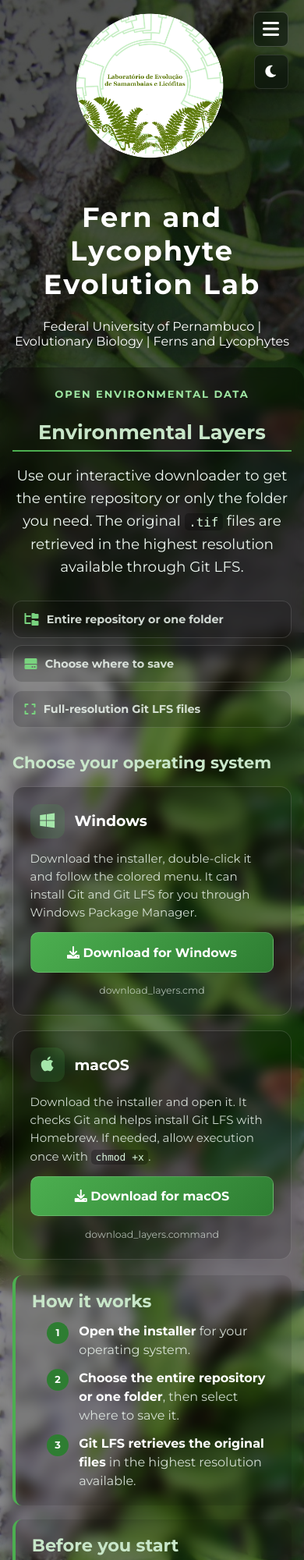
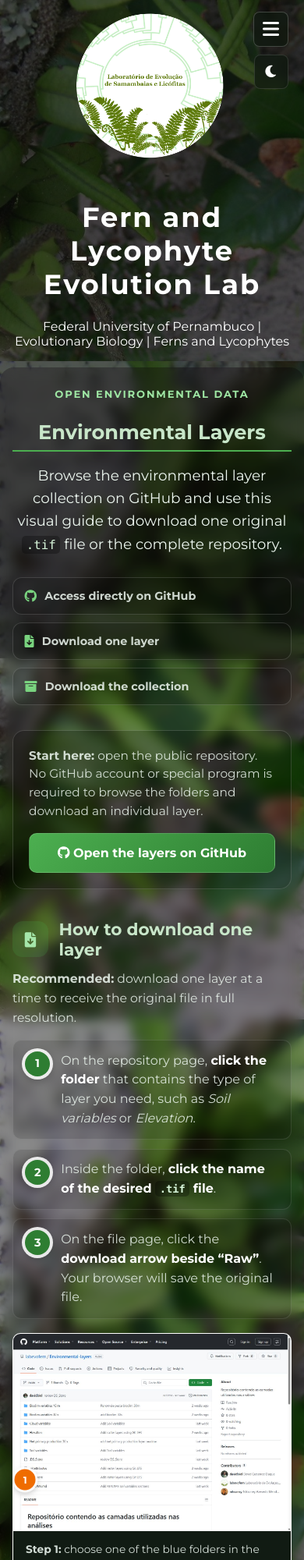
Before and after one commit to labevofern/sitelab, a plain HTML site: page camadas.html in a window 390 px wide. Shown: the top 2000 px of the page at 78% size. Drawn offline with Linux system fonts and the light colour scheme.

Commit message:
Atualizacao do site

```diff
--- a/camadas.html
+++ b/camadas.html
@@ -4,7 +4,7 @@
     <meta charset="UTF-8">
     <meta name="viewport" content="width=device-width, initial-scale=1.0">
     <title>Environmental Layers | Fern and Lycophyte Evolution Lab</title>
-    <meta name="description" content="Download the laboratory's environmental layers in full resolution with Git LFS for Windows or macOS.">
+    <meta name="description" content="Step-by-step visual guide to browse and download the laboratory's environmental layers directly from GitHub.">
     <link rel="icon" type="image/png" href="/sitelab/favicon.png">
     <link href="https://fonts.googleapis.com/css2?family=Montserrat:wght@400;700&family=Roboto:wght@400;500&display=swap" rel="stylesheet">
     <link rel="stylesheet" href="https://cdnjs.cloudflare.com/ajax/libs/font-awesome/6.0.0-beta3/css/all.min.css">
@@ -215,58 +215,149 @@
             font-size: 1.3rem;
             text-align: left;
         }
-        .download-grid {
+        .repository-cta {
             display: grid;
-            grid-template-columns: repeat(2, minmax(0, 1fr));
-            gap: 1.15rem;
-            margin-bottom: 1.25rem;
-        }
-        .download-card {
-            display: flex;
-            flex-direction: column;
-            align-items: flex-start;
-            gap: 0.85rem;
-            padding: 1.35rem;
+            grid-template-columns: minmax(0, 1fr) auto;
+            gap: 1rem;
+            align-items: center;
+            padding: 1.25rem;
+            margin: 0 0 2rem;
             border: 1px solid rgba(255,255,255,0.15);
             border-radius: 15px;
             background: linear-gradient(145deg, rgba(0,0,0,0.24), rgba(0,0,0,0.12));
-            box-sizing: border-box;
         }
-        .platform-heading {
+        .repository-cta p {
+            margin: 0;
+            color: var(--text-muted);
+            font-size: 0.96rem;
+            line-height: 1.55;
+            text-align: left;
+        }
+        .repository-cta .btn { width: auto; min-width: 220px; }
+        .guide-section {
+            margin-top: 2.4rem;
+            scroll-margin-top: 90px;
+        }
+        .guide-heading {
             display: flex;
             align-items: center;
-            gap: 0.8rem;
+            gap: 0.85rem;
+            margin-bottom: 0.7rem;
         }
-        .platform-icon {
+        .guide-heading h3 {
+            flex: 1;
+            margin: 0;
+            padding: 0;
+            border: 0;
+            text-align: left;
+            font-size: 1.35rem;
+        }
+        .guide-icon {
             display: inline-flex;
             align-items: center;
             justify-content: center;
-            width: 44px;
-            height: 44px;
-            flex: 0 0 44px;
-            border-radius: 12px;
-            background: rgba(76,175,80,0.16);
+            width: 46px;
+            height: 46px;
+            flex: 0 0 46px;
+            border-radius: 13px;
+            background: rgba(76,175,80,0.18);
             color: #a5e6aa;
-            font-size: 1.35rem;
+            font-size: 1.2rem;
         }
-        .download-card h4 {
+        .guide-intro {
+            margin: 0 0 1rem !important;
+            color: var(--text-muted);
+            font-size: 0.98rem !important;
+            text-align: left !important;
+        }
+        .guide-steps {
+            display: grid;
+            gap: 0.7rem;
+            margin: 0 0 1.15rem;
+            padding: 0;
+            list-style: none;
+        }
+        .guide-steps li {
+            display: grid;
+            grid-template-columns: 34px 1fr;
+            gap: 0.75rem;
+            align-items: start;
+            padding: 0.85rem 0.95rem;
+            border: 1px solid rgba(255,255,255,0.11);
+            border-radius: 11px;
+            background: rgba(0,0,0,0.13);
+            color: var(--text-muted);
+            line-height: 1.55;
+        }
+        .guide-steps strong { color: #fff; }
+        .guide-step-number,
+        .screenshot-marker {
+            display: inline-flex;
+            align-items: center;
+            justify-content: center;
+            width: 32px;
+            height: 32px;
+            border-radius: 50%;
+            background: #2e7d32;
+            color: #fff;
+            font-size: 0.9rem;
+            font-weight: 700;
+            box-shadow: 0 0 0 4px rgba(255,255,255,0.88), 0 4px 14px rgba(0,0,0,0.35);
+            box-sizing: border-box;
+        }
+        .screenshot-frame {
+            position: relative;
             margin: 0;
-            color: #fff;
-            font-size: 1.18rem;
+            overflow: hidden;
+            border: 1px solid rgba(255,255,255,0.18);
+            border-radius: 14px;
+            background: #fff;
+            box-shadow: 0 10px 28px rgba(0,0,0,0.28);
         }
-        .download-card p {
-            margin: 0;
-            color: var(--text-muted);
-            font-size: 0.94rem;
-            line-height: 1.55;
+        .screenshot-frame img {
+            display: block;
+            width: 100%;
+            height: auto;
+        }
+        .screenshot-frame figcaption {
+            padding: 0.8rem 1rem;
+            background: rgba(8,18,10,0.96);
+            color: rgba(237,247,240,0.88);
+            font-size: 0.86rem;
+            line-height: 1.5;
             text-align: left;
         }
-        .download-card .btn { margin-top: auto; }
-        .file-note {
-            width: 100%;
-            color: rgba(237,247,240,0.68) !important;
-            font-size: 0.78rem !important;
-            text-align: center !important;
+        .screenshot-marker {
+            position: absolute;
+            z-index: 2;
+            transform: translate(-50%, -50%);
+            background: #ef6c00;
+        }
+        .marker-folder { left: 4.3%; top: 58.3%; }
+        .marker-file-download { left: 91.1%; top: 45.9%; }
+        .marker-code { left: 68%; top: 30.9%; }
+        .marker-zip { left: 47%; top: 69.2%; }
+        .guide-note {
+            display: grid;
+            grid-template-columns: 28px 1fr;
+            gap: 0.7rem;
+            align-items: start;
+            margin-top: 1rem;
+            padding: 1rem;
+            border-left: 4px solid #ffb300;
+            border-radius: 10px;
+            background: rgba(255,179,0,0.1);
+            color: var(--text-muted);
+            font-size: 0.9rem;
+            line-height: 1.55;
+        }
+        .guide-note i { color: #ffd166; margin-top: 0.2rem; }
+        .guide-note strong { color: #fff; }
+        .quick-links {
+            display: grid;
+            grid-template-columns: repeat(2, minmax(0, 1fr));
+            gap: 0.8rem;
+            margin: 1rem 0 0;
         }
         .card {
             background: rgba(0,0,0,0.12);
@@ -432,13 +523,13 @@
             --nav-bg:rgba(255,255,255,0.95); --footer-bg:rgba(55,125,50,0.95);
             --btn-bg:rgba(255,255,255,0.95); --btn-hover:rgba(76,175,80,0.15);
         }
-        body.light-mode .card, body.light-mode .info-box, body.light-mode .download-card, body.light-mode .feature { background: rgba(255,255,255,0.78); }
+        body.light-mode .card, body.light-mode .info-box, body.light-mode .repository-cta, body.light-mode .feature, body.light-mode .guide-steps li { background: rgba(255,255,255,0.78); }
         body.light-mode .btn { color: #1b2e1d; }
         body.light-mode .btn-primary { color: #fff; }
-        body.light-mode .download-card h4, body.light-mode .steps strong { color: #18311d; }
-        body.light-mode .platform-icon { color: #1b5e20; background: rgba(76,175,80,0.12); }
+        body.light-mode .steps strong, body.light-mode .guide-steps strong, body.light-mode .guide-note strong { color: #18311d; }
+        body.light-mode .guide-icon { color: #1b5e20; background: rgba(76,175,80,0.12); }
         body.light-mode .feature i, body.light-mode .requirements a:not(.btn) { color: #1b6d22; }
-        body.light-mode .file-note { color: rgba(24,49,29,0.68) !important; }
+        body.light-mode .guide-note { background: rgba(255,179,0,0.14); }
         body.light-mode code { color: #16491b; background: rgba(76,175,80,0.1); }
         body.light-mode .nav-btn { color: #2f3e2f; }
         body.light-mode .nav-btn:hover, body.light-mode .nav-btn.active { color: #145a15; }
@@ -458,7 +549,8 @@
         }
         @media (max-width: 860px) {
             nav { flex-wrap: wrap; }
-            .cards, .download-grid, .how-it-works { grid-template-columns: 1fr; }
+            .cards, .how-it-works, .repository-cta { grid-template-columns: 1fr; }
+            .repository-cta .btn { width: 100%; }
         }
         @media (max-width: 700px) {
             #hamburger-btn { display: block; }
@@ -473,6 +565,9 @@
             .tab-content { padding: 1.5rem 1rem; margin-top: 1.2rem; }
             .feature-strip { grid-template-columns: 1fr; gap: 0.6rem; }
             .feature { justify-content: flex-start; min-height: 48px; }
+            .quick-links { grid-template-columns: 1fr; }
+            .screenshot-frame { border-radius: 10px; }
+            .screenshot-marker { width: 27px; height: 27px; font-size: 0.78rem; box-shadow: 0 0 0 3px rgba(255,255,255,0.9), 0 3px 10px rgba(0,0,0,0.35); }
         }
     </style>
     <link rel="stylesheet" href="site-theme-toggle.css">
@@ -503,61 +598,81 @@
     <section class="tab-content">
         <p class="eyebrow">Open environmental data</p>
         <h2>Environmental Layers</h2>
-        <p class="lab-intro">Use our interactive downloader to get the entire repository or only the folder you need. The original <code>.tif</code> files are retrieved in the highest resolution available through Git LFS.</p>
+        <p class="lab-intro">Browse the environmental layer collection on GitHub and use this visual guide to download one original <code>.tif</code> file or the complete repository.</p>
 
-        <div class="feature-strip" aria-label="Downloader features">
-            <div class="feature"><i class="fas fa-folder-tree" aria-hidden="true"></i> Entire repository or one folder</div>
-            <div class="feature"><i class="fas fa-hard-drive" aria-hidden="true"></i> Choose where to save</div>
-            <div class="feature"><i class="fas fa-expand" aria-hidden="true"></i> Full-resolution Git LFS files</div>
+        <div class="feature-strip" aria-label="Guide features">
+            <div class="feature"><i class="fab fa-github" aria-hidden="true"></i> Access directly on GitHub</div>
+            <div class="feature"><i class="fas fa-file-arrow-down" aria-hidden="true"></i> Download one layer</div>
+            <div class="feature"><i class="fas fa-box-archive" aria-hidden="true"></i> Download the collection</div>
         </div>
 
-        <h3 class="section-title">Choose your operating system</h3>
-        <div class="download-grid">
-            <article class="download-card">
-                <div class="platform-heading">
-                    <span class="platform-icon"><i class="fab fa-windows" aria-hidden="true"></i></span>
-                    <h4>Windows</h4>
-                </div>
-                <p>Download the installer, double-click it and follow the colored menu. It can install Git and Git LFS for you through Windows Package Manager.</p>
-                <a class="btn btn-primary" href="download_layers.cmd" download>
-                    <i class="fas fa-download" aria-hidden="true"></i> Download for Windows
-                </a>
-                <p class="file-note">download_layers.cmd</p>
-            </article>
-
-            <article class="download-card">
-                <div class="platform-heading">
-                    <span class="platform-icon"><i class="fab fa-apple" aria-hidden="true"></i></span>
-                    <h4>macOS</h4>
-                </div>
-                <p>Download the installer and open it. It checks Git and helps install Git LFS with Homebrew. If needed, allow execution once with <code>chmod +x</code>.</p>
-                <a class="btn btn-primary" href="download_layers.command" download>
-                    <i class="fas fa-download" aria-hidden="true"></i> Download for macOS
-                </a>
-                <p class="file-note">download_layers.command</p>
-            </article>
+        <div class="repository-cta">
+            <p><strong>Start here:</strong> open the public repository. No GitHub account or special program is required to browse the folders and download an individual layer.</p>
+            <a class="btn btn-primary" href="https://github.com/labevofern/Environmental-layers" target="_blank" rel="noopener noreferrer">
+                <i class="fab fa-github" aria-hidden="true"></i> Open the layers on GitHub
+            </a>
         </div>
 
-        <div class="how-it-works">
-            <div class="info-box" style="margin: 0;">
-                <h3>How it works</h3>
-                <ol class="steps">
-                    <li><span class="step-number">1</span><span><strong>Open the installer</strong> for your operating system.</span></li>
-                    <li><span class="step-number">2</span><span><strong>Choose the entire repository or one folder</strong>, then select where to save it.</span></li>
-                    <li><span class="step-number">3</span><span><strong>Git LFS retrieves the original files</strong> in the highest resolution available.</span></li>
-                </ol>
+        <section class="guide-section" id="download-one-file" aria-labelledby="one-file-title">
+            <div class="guide-heading">
+                <span class="guide-icon"><i class="fas fa-file-arrow-down" aria-hidden="true"></i></span>
+                <h3 id="one-file-title">How to download one layer</h3>
+            </div>
+            <p class="guide-intro"><strong>Recommended:</strong> download one layer at a time to receive the original file in full resolution.</p>
+
+            <ol class="guide-steps">
+                <li><span class="guide-step-number">1</span><span>On the repository page, <strong>click the folder</strong> that contains the type of layer you need, such as <em>Soil variables</em> or <em>Elevation</em>.</span></li>
+                <li><span class="guide-step-number">2</span><span>Inside the folder, <strong>click the name of the desired <code>.tif</code> file</strong>.</span></li>
+                <li><span class="guide-step-number">3</span><span>On the file page, click the <strong>download arrow beside &ldquo;Raw&rdquo;</strong>. Your browser will save the original file.</span></li>
+            </ol>
+
+            <figure class="screenshot-frame">
+                <img src="imagens/github-guide/github-repositorio.png" alt="GitHub repository page showing the environmental layer folders" loading="lazy">
+                <span class="screenshot-marker marker-folder" aria-hidden="true">1</span>
+                <figcaption><strong>Step 1:</strong> choose one of the blue folders in the repository.</figcaption>
+            </figure>
+
+            <figure class="screenshot-frame" style="margin-top: 1rem;">
+                <img src="imagens/github-guide/github-baixar-arquivo.png" alt="GitHub file page showing the download raw file arrow" loading="lazy">
+                <span class="screenshot-marker marker-file-download" aria-hidden="true">3</span>
+                <figcaption><strong>Step 3:</strong> click the arrow next to &ldquo;Raw&rdquo; to download the selected <code>.tif</code>.</figcaption>
+            </figure>
+        </section>
+
+        <section class="guide-section" id="download-all-layers" aria-labelledby="all-layers-title">
+            <div class="guide-heading">
+                <span class="guide-icon"><i class="fas fa-box-archive" aria-hidden="true"></i></span>
+                <h3 id="all-layers-title">How to download the complete repository</h3>
+            </div>
+            <p class="guide-intro">Use this route when you want all folders in a single ZIP archive.</p>
+
+            <ol class="guide-steps">
+                <li><span class="guide-step-number">1</span><span>Return to the main repository page and click the green <strong>Code</strong> button.</span></li>
+                <li><span class="guide-step-number">2</span><span>In the menu that opens, click <strong>Download ZIP</strong>.</span></li>
+                <li><span class="guide-step-number">3</span><span>When the download finishes, <strong>extract the ZIP file</strong> to see the folders on your computer.</span></li>
+            </ol>
+
+            <figure class="screenshot-frame">
+                <img src="imagens/github-guide/github-baixar-tudo.png" alt="GitHub Code menu showing the Download ZIP option" loading="lazy">
+                <span class="screenshot-marker marker-code" aria-hidden="true">1</span>
+                <span class="screenshot-marker marker-zip" aria-hidden="true">2</span>
+                <figcaption><strong>Steps 1 and 2:</strong> open &ldquo;Code&rdquo; and then select &ldquo;Download ZIP&rdquo;.</figcaption>
+            </figure>
+
+            <div class="guide-note">
+                <i class="fas fa-circle-info" aria-hidden="true"></i>
+                <span><strong>Recommended:</strong> download one layer at a time using the first guide. This gives you the original <code>.tif</code> in full resolution. A ZIP containing the entire repository may include small pointer files instead of the complete rasters.</span>
             </div>
 
-            <aside class="info-box requirements" style="margin: 0;">
-                <h3>Before you start</h3>
-                <p>The installer checks <a href="https://git-scm.com/downloads" target="_blank" rel="noopener noreferrer">Git</a> and <a href="https://git-lfs.com/" target="_blank" rel="noopener noreferrer">Git LFS</a> and offers assisted installation when possible. Git for Windows already includes Git LFS. An internet connection and sufficient disk space are required.</p>
-                <p>On Windows, the window now stays open if an error occurs. Photograph or copy the final diagnostic lines if you need support.</p>
-                <p>The menu reads the current repository each time, so newly added folders appear automatically.</p>
-                <a class="btn btn-secondary" href="https://github.com/labevofern/Environmental-layers" target="_blank" rel="noopener noreferrer">
-                    <i class="fab fa-github" aria-hidden="true"></i> View repository
+            <div class="quick-links">
+                <a class="btn btn-primary" href="https://github.com/labevofern/Environmental-layers" target="_blank" rel="noopener noreferrer">
+                    <i class="fab fa-github" aria-hidden="true"></i> Open repository
                 </a>
-            </aside>
-        </div>
+                <a class="btn btn-secondary" href="#download-one-file">
+                    <i class="fas fa-arrow-up" aria-hidden="true"></i> Review individual download
+                </a>
+            </div>
+        </section>
     </section>
 
     <button id="theme-toggle" aria-pressed="false" aria-label="Enable light mode" title="Switch between light and dark mode">
@@ -586,6 +701,7 @@
                 themeToggle.setAttribute('aria-label', isLight ? 'Enable dark mode' : 'Enable light mode');
                 themeIcon.className = isLight ? 'fas fa-sun' : 'fas fa-moon';
             });
+
         });
     </script>
 </body>
```
Also changed, not shown: imagens/github-guide/github-baixar-arquivo.png (added), imagens/github-guide/github-baixar-tudo.png (added), imagens/github-guide/github-clonar-alta-resolucao.png (added), imagens/github-guide/github-repositorio.png (added), 2 other files.
